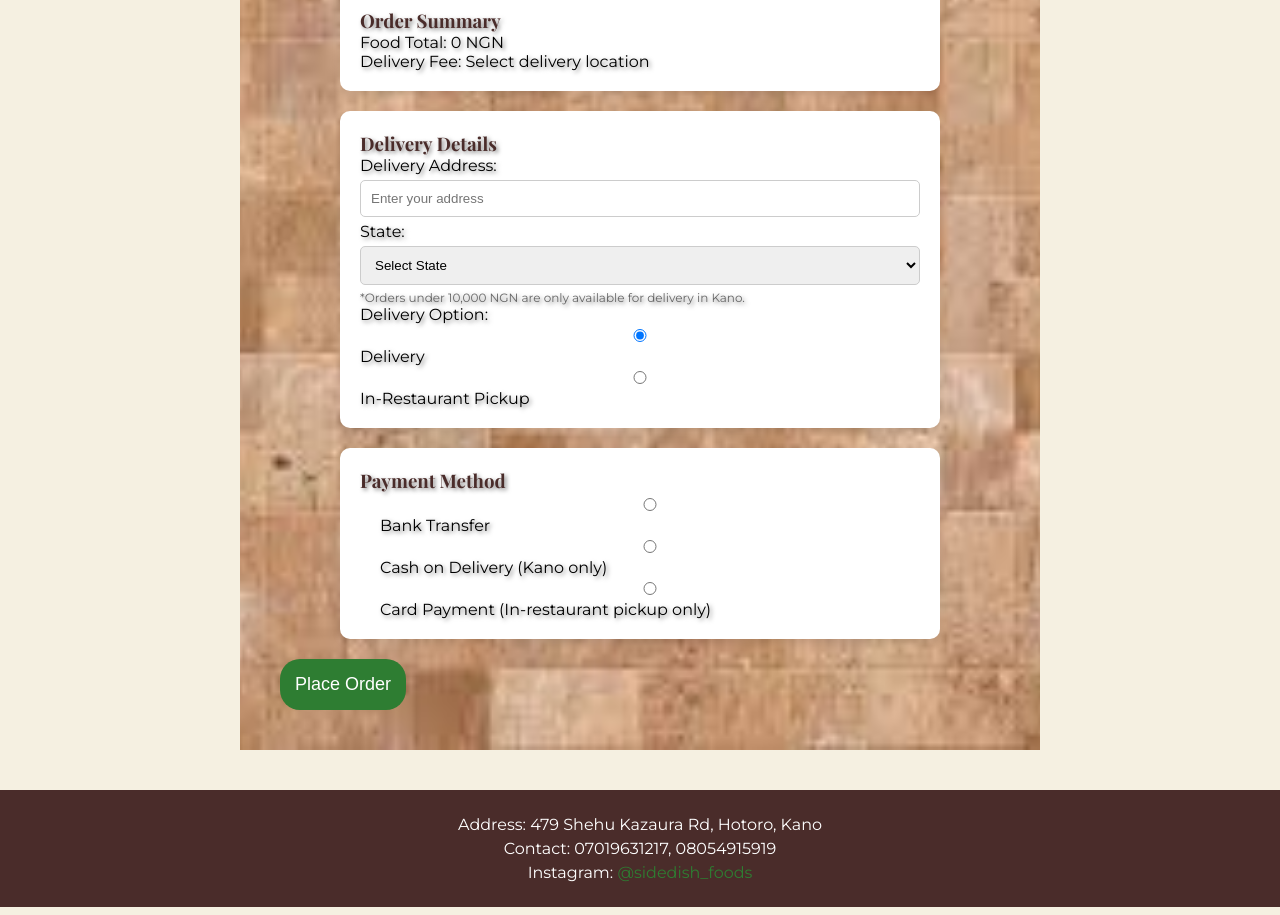
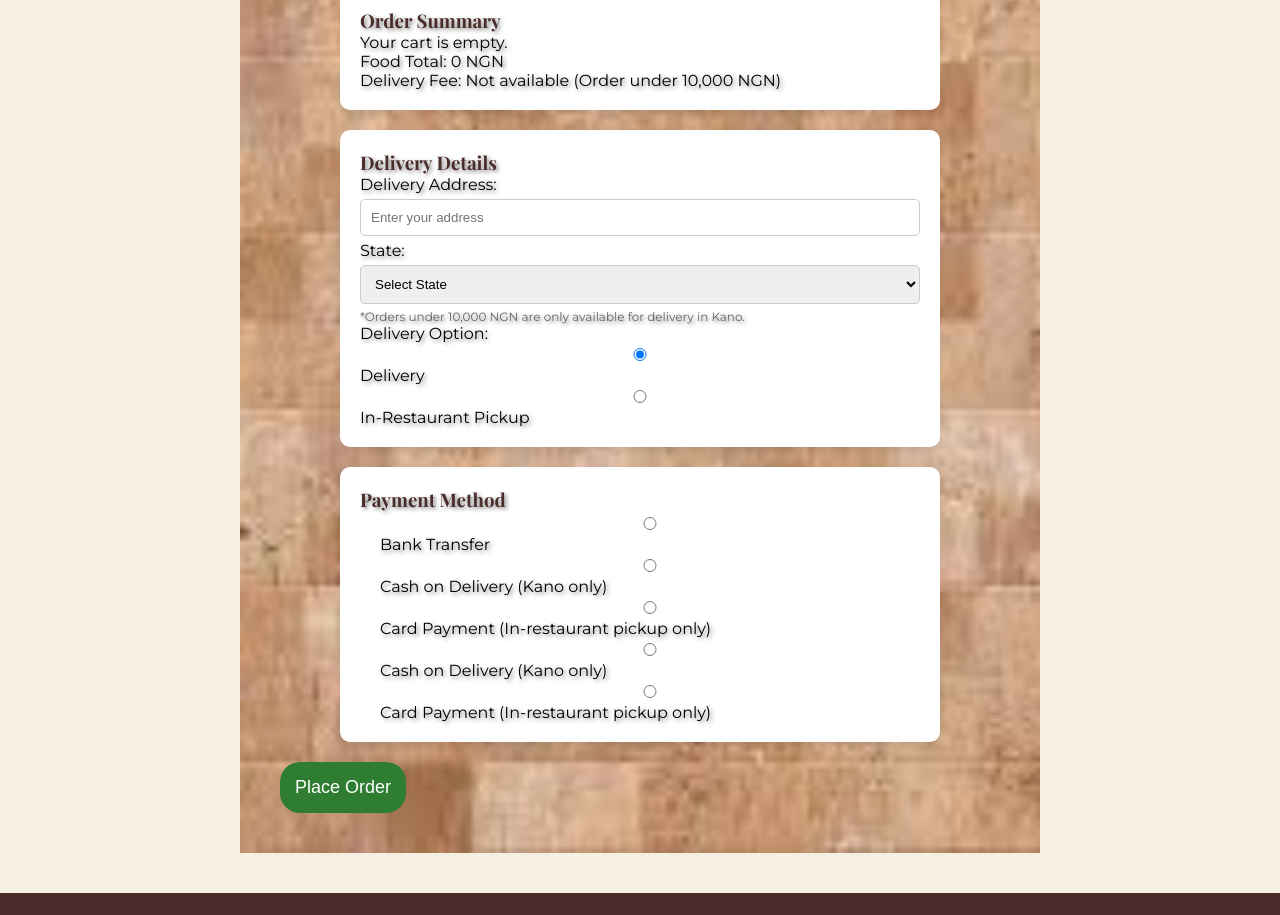
Before and after one commit to manofval0r/websstt, a website: page checkout.htm in a window 1280 px wide. Shown: the part 210-1125 px from the top of the page. Drawn offline with nearby package versions, Linux system fonts and the light colour scheme.

Commit message:
Update checkout functionality and fix order placement issues

```diff
--- a/checkout.htm
+++ b/checkout.htm
@@ -130,6 +130,8 @@
                 </div>
                 <input type="radio" name="payment" value="cash-on-delivery" onclick="showPaymentDetails('cash-on-delivery')" aria-label="Cash on Delivery payment"> Cash on Delivery (Kano only)<br>
                 <input type="radio" name="payment" value="card-payment" onclick="showPaymentDetails('card-payment')" aria-label="Card Payment"> Card Payment (In-restaurant pickup only)
+                <input type="radio" name="payment" id="cash-on-delivery" value="cash-on-delivery" onclick="showPaymentDetails('cash-on-delivery')" aria-label="Cash on Delivery payment"> Cash on Delivery (Kano only)<br>
+                <input type="radio" name="payment" id="card-payment" value="card-payment" onclick="showPaymentDetails('card-payment')" aria-label="Card Payment"> Card Payment (In-restaurant pickup only)
             </div>
             <p class="error-message" id="payment-error" role="alert">Please select a payment method.</p>
         </div>
@@ -142,9 +144,17 @@
     </div>
     <script src="script.js"></script>
     <script>
-        const BASE_URL = window.location.hostname === 'localhost' ? 'http://localhost:3000' : 'https://sidedish-backend.onrender.com';
+        // Inline JavaScript code that depends on BASE_URL
+        window.addEventListener('load', function() {
+            try {
+                updateCheckoutSummary();
+                updateDeliveryFee();
+            } catch (error) {
+                console.error('Error during window.onload:', error);
+            }
+        });
 
-        const allowedOrigins = ['https://sidedishfoodsweb.vercel.app', 'http://localhost:3000'];
+        const allowedOrigins = ['https://sidedishfoodsweb.vercel.app'];
         app.use(cors({
             origin: allowedOrigins
         }));
```
